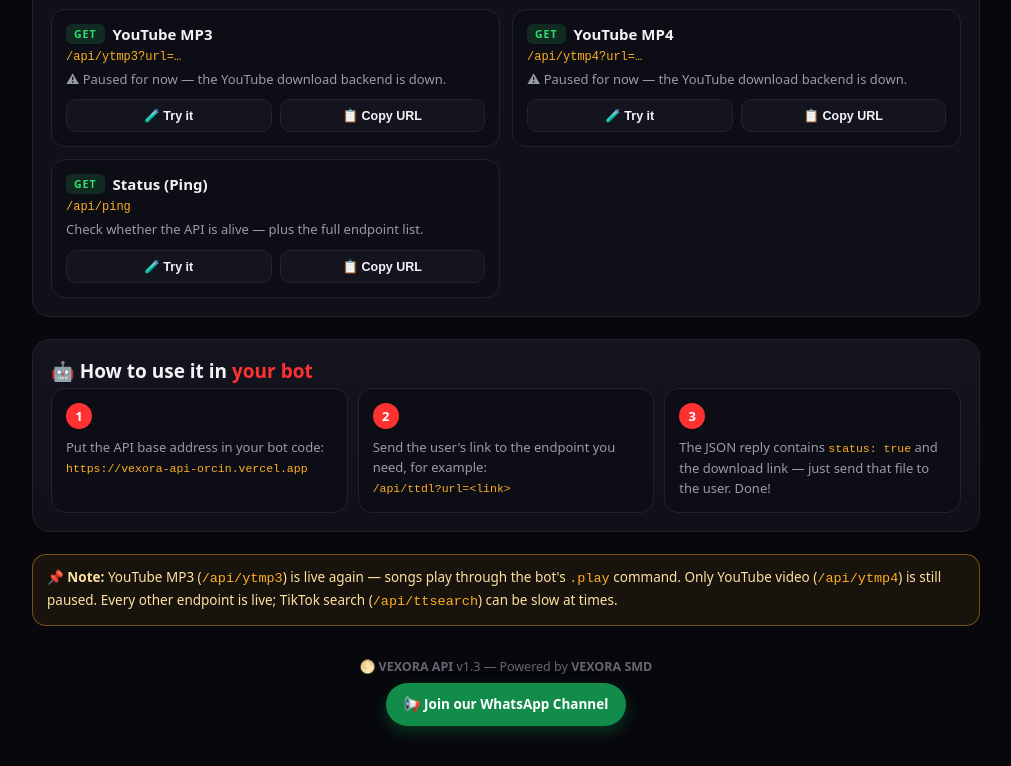
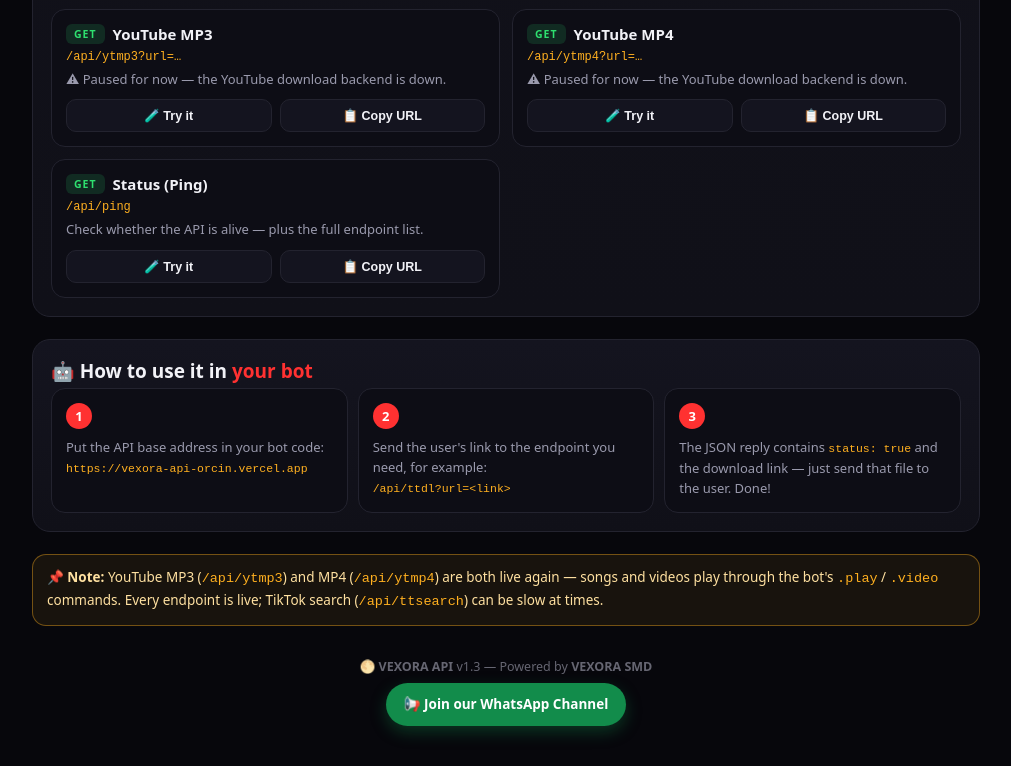
Before and after one commit to abdulraheemsamoo79-lgtm/vexora-api, a website: page index.html in a window 1280 px wide. Shown: the part 2028-2794 px from the top of the page, without its empty margins (134-1145 px from the left). Drawn offline with Linux system fonts and the light colour scheme; no server answers.

Commit message:
site note: ytmp4 live again too

```diff
--- a/index.html
+++ b/index.html
@@ -160,7 +160,7 @@
     </div>
   </div>
 
-  <div class="note">📌 <b>Note:</b> YouTube MP3 (<code>/api/ytmp3</code>) is live again — songs play through the bot's <code>.play</code> command. Only YouTube video (<code>/api/ytmp4</code>) is still paused. Every other endpoint is live; TikTok search (<code>/api/ttsearch</code>) can be slow at times.</div>
+  <div class="note">📌 <b>Note:</b> YouTube MP3 (<code>/api/ytmp3</code>) and MP4 (<code>/api/ytmp4</code>) are both live again — songs and videos play through the bot's <code>.play</code> / <code>.video</code> commands. Every endpoint is live; TikTok search (<code>/api/ttsearch</code>) can be slow at times.</div>
 
   <footer>
     🌕 <b>VEXORA API</b> v1.3 — Powered by <b>VEXORA SMD</b><br>
```
